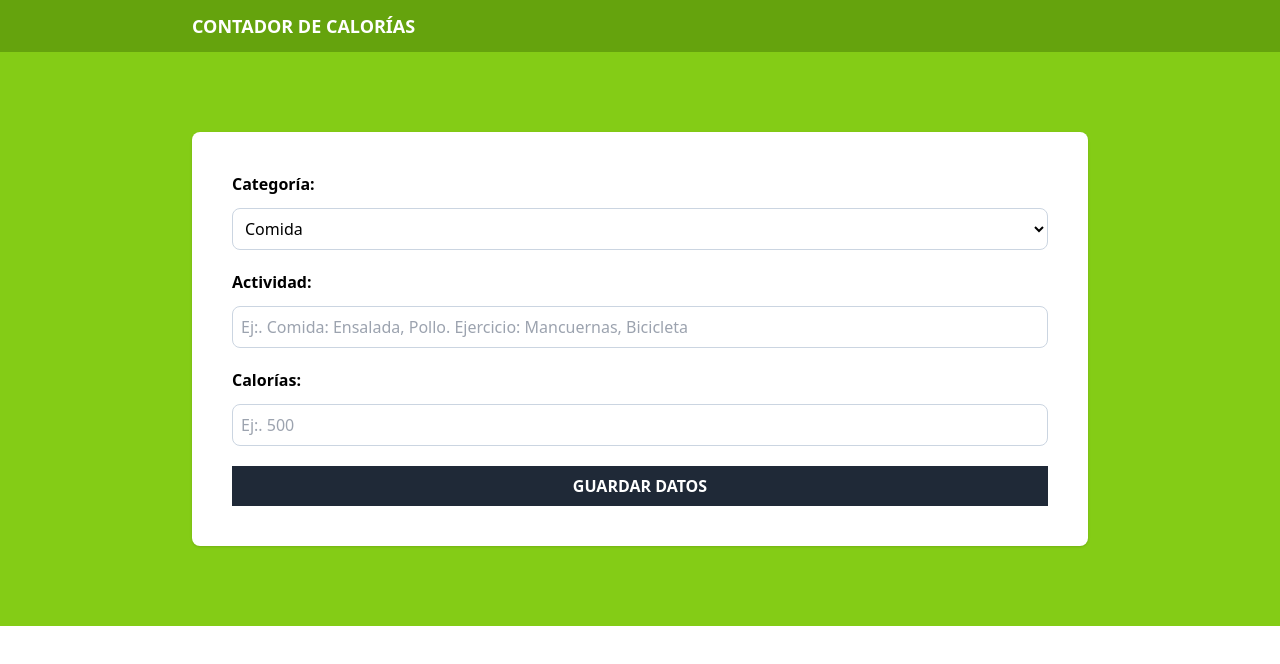
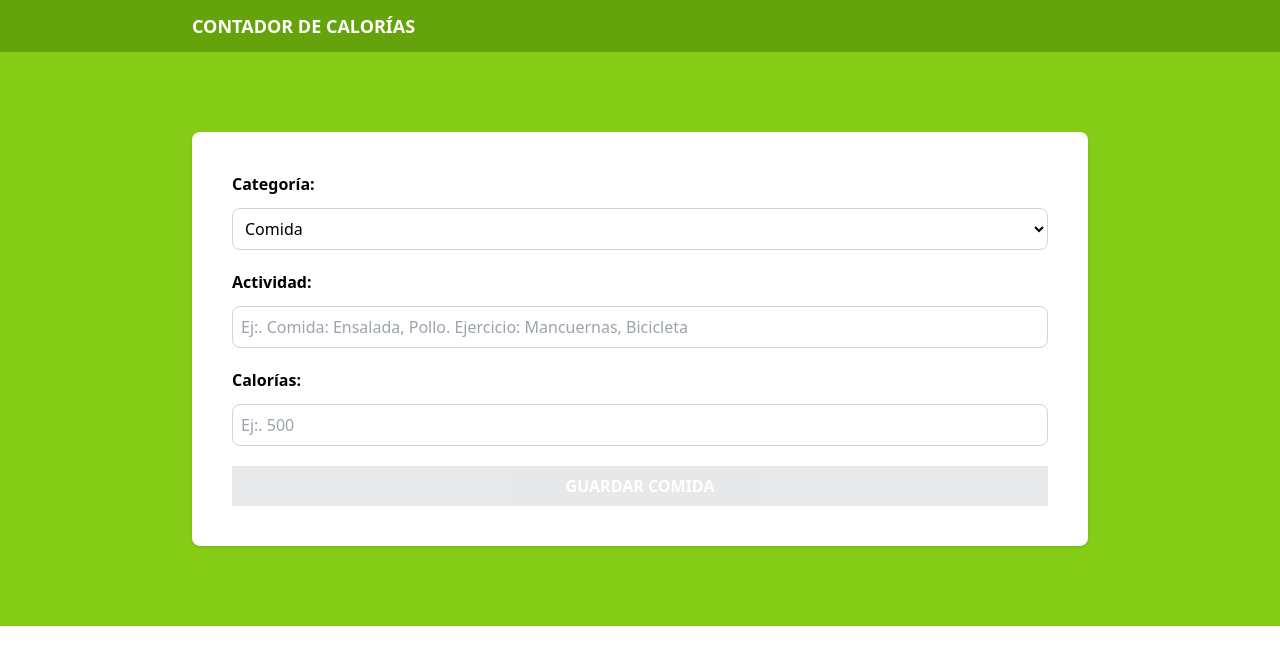
Before and after one commit to LuisMariscalDev/calores-ts, a React (Vite) app: page / in a window 1280 px wide. Shown: the top 664 px of the page. Built offline with nearby package versions, Linux system fonts and the light colour scheme.

Commit message:
submit event

```diff
--- a/src/components/Form.tsx
+++ b/src/components/Form.tsx
@@ -1,6 +1,5 @@
-import { useState } from "react";
+import { useState, ChangeEvent, FormEvent } from "react";
 import type { Activity } from "../types";
-import { ChangeEvent } from "react";
 import { categories } from "../data/categories";
 
 export default function Form() {
@@ -20,8 +19,21 @@
     })
   }
 
+  const handleSubmit = (e: FormEvent<HTMLFormElement>) => {
+    e.preventDefault();
+    console.log('Enviando...')
+  }
+
+  const isValidActivity = () => {
+    const {name, calories} = activity
+    return name.trim() !== '' && calories > 0
+  }
+
   return (
-    <form className="space-y-5 bg-white shadow p-10 rounded-lg">
+    <form
+      className="space-y-5 bg-white shadow p-10 rounded-lg"
+      onSubmit={handleSubmit}
+      >
       <div className="grid grid-cols-1 gap-3">
         <label htmlFor="category" className="font-bold">
           Categoría:
@@ -64,8 +76,9 @@
 
       <input
         type="submit"
-        className="bg-gray-800 hover:bg-gray-900 w-full p-2 font-bold uppercase text-white cursor-pointer"
-        value='Guardar Datos'
+        className="bg-gray-800 hover:bg-gray-900 w-full p-2 font-bold uppercase text-white cursor-pointer disabled:opacity-10"
+        value={activity.category === 1 ? 'Guardar Comida' : 'Guardar Ejercicio'}
+        disabled={!isValidActivity()}
         />
     </form>
   );
```
